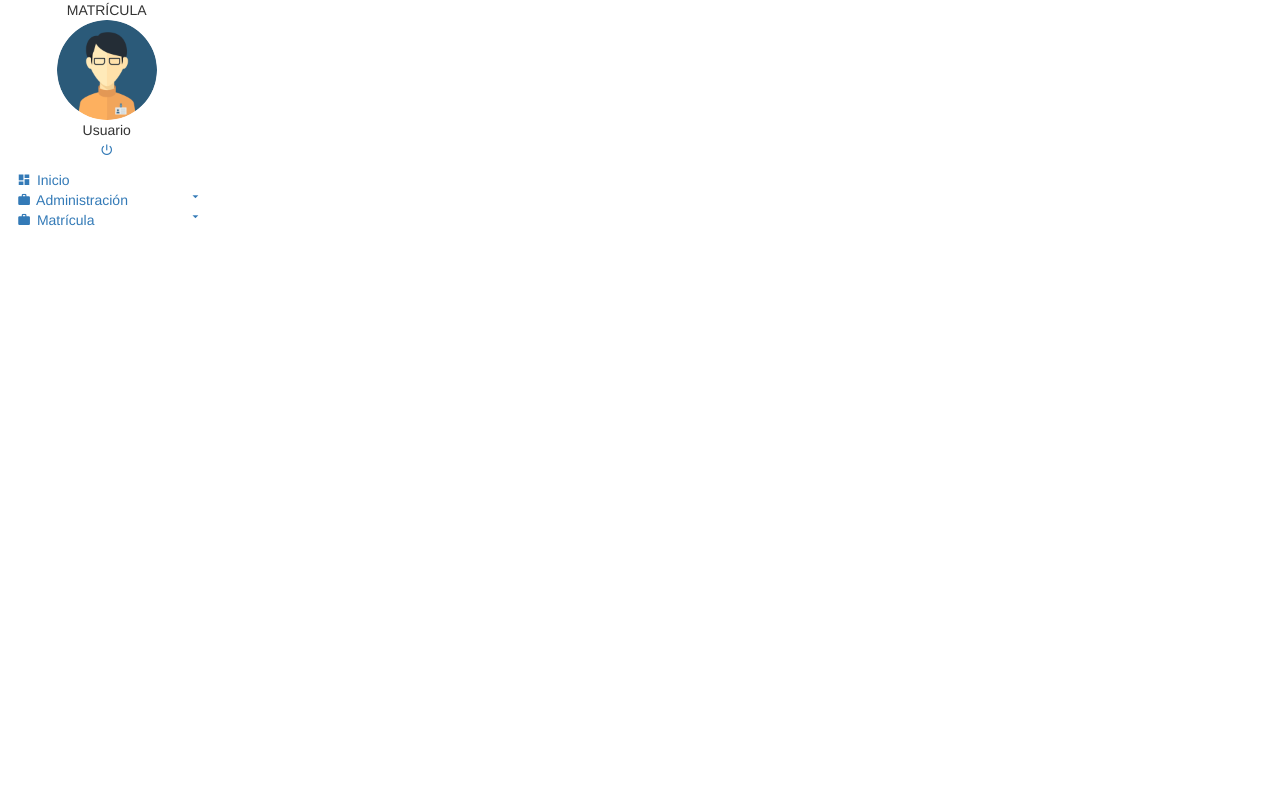
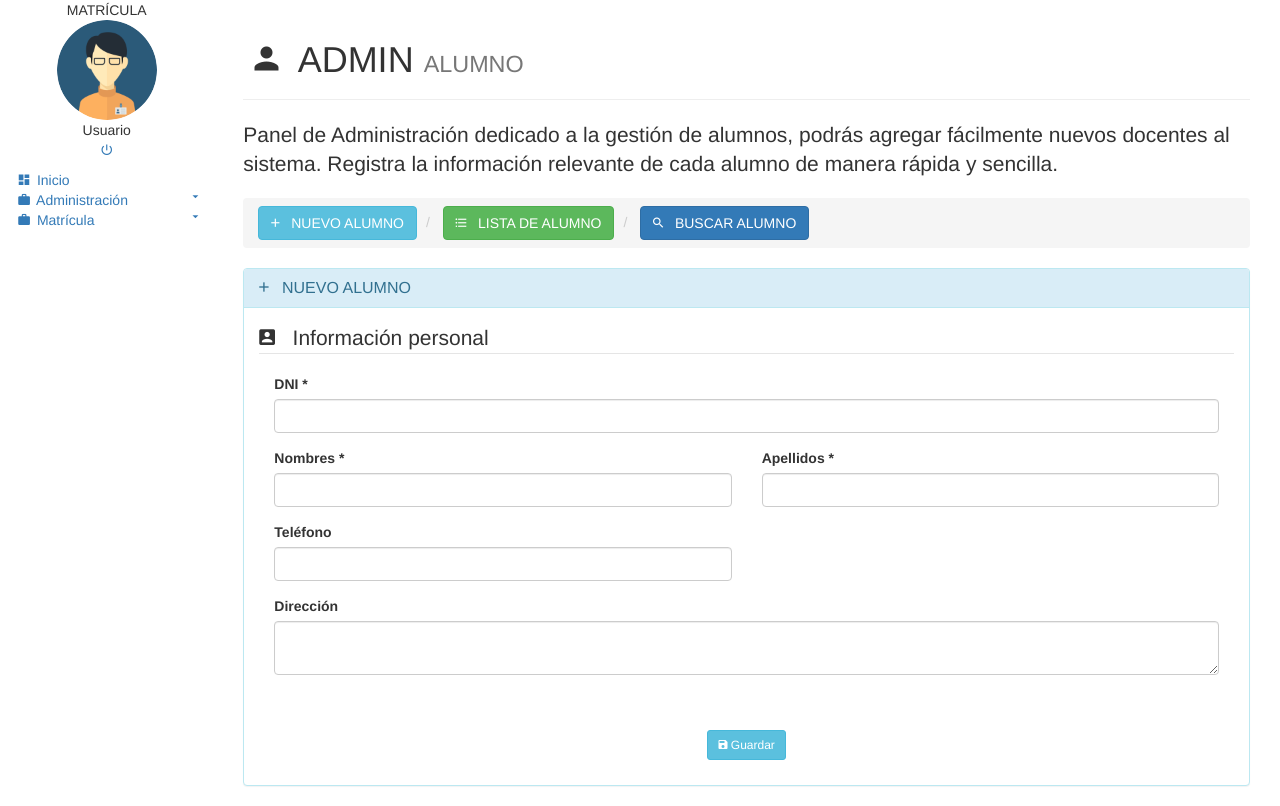
Before and after one commit to KevinSucapuca/SistemaMatricula, a Django app: page /admin-alumno/ in a window 1280 px wide. Before the commit the page ends 226 px from the top, so only its background shows below. Run offline with Django 4.2, Linux system fonts and the light colour scheme; parts of the project's set-up code (start-up, migrations or seed data) failed here and were passed over; some libraries are stand-ins or nearby versions.

Commit message:
add feature register alumno in template admin-alumno

```diff
--- a/Matricula/templates/admin-alumno.html
+++ b/Matricula/templates/admin-alumno.html
@@ -1,7 +1,7 @@
 {% extends "./base.html" %}
 {% block title %} Alumnos {% endblock %}
 
-{% block body %}
+{% block section %}
 
 <div class="container-fluid">
     <div class="page-header">
@@ -37,39 +37,39 @@
             <h3 class="panel-title"><i class="zmdi zmdi-plus"></i> &nbsp; NUEVO ALUMNO</h3>
         </div>
         <div class="panel-body">
-            <form>
+            <form action="/admin-alumno/" method="POST">{% csrf_token %}
                 <fieldset>
                     <legend><i class="zmdi zmdi-account-box"></i> &nbsp; Información personal</legend>
                     <div class="container-fluid">
                         <div class="row">
                         <div class="col-xs-12">
                             <div class="form-group label-floating">
-                                    <label class="control-label">DNI/CEDULA *</label>
-                                    <input pattern="[0-9-]{1,30}" class="form-control" type="text" name="dni-reg" required="" maxlength="30">
+                                    <label class="control-label">DNI *</label>
+                                    <input pattern="[0-9]{1,30}" class="form-control" type="text" name="dni-registro" required="" maxlength="8">
                             </div>
                         </div>
                         <div class="col-xs-12 col-sm-6">
                             <div class="form-group label-floating">
                                     <label class="control-label">Nombres *</label>
-                                    <input pattern="[a-zA-ZáéíóúÁÉÍÓÚñÑ ]{1,30}" class="form-control" type="text" name="nombre-reg" required="" maxlength="30">
+                                    <input pattern="[a-zA-ZáéíóúÁÉÍÓÚñÑ ]{1,30}" class="form-control" type="text" name="nombre-registro" required="" maxlength="30">
                             </div>
                         </div>
                         <div class="col-xs-12 col-sm-6">
                             <div class="form-group label-floating">
                                     <label class="control-label">Apellidos *</label>
-                                    <input pattern="[a-zA-ZáéíóúÁÉÍÓÚñÑ ]{1,30}" class="form-control" type="text" name="apellido-reg" required="" maxlength="30">
+                                    <input pattern="[a-zA-ZáéíóúÁÉÍÓÚñÑ ]{1,30}" class="form-control" type="text" name="apellido-registro" required="" maxlength="30">
                             </div>
                         </div>
                         <div class="col-xs-12 col-sm-6">
                             <div class="form-group label-floating">
                                     <label class="control-label">Teléfono</label>
-                                    <input pattern="[0-9+]{1,15}" class="form-control" type="text" name="telefono-reg" maxlength="15">
+                                    <input pattern="[0-9+]{1,15}" class="form-control" type="text" name="telefono-registro" maxlength="15">
                             </div>
                         </div>
                         <div class="col-xs-12">
                             <div class="form-group label-floating">
                                     <label class="control-label">Dirección</label>
-                                    <textarea name="direccion-reg" class="form-control" rows="2" maxlength="100"></textarea>
+                                    <textarea name="direccion-registro" class="form-control" rows="2" maxlength="100"></textarea>
                             </div>
                         </div>
                         </div>
@@ -81,8 +81,6 @@
                     <button type="submit" class="btn btn-info btn-raised btn-sm"><i class="zmdi zmdi-floppy"></i> Guardar</button>
                 </p>
             </form>
-        </div>
-    </div>
-</div>
+
 
 {% endblock %}
```
